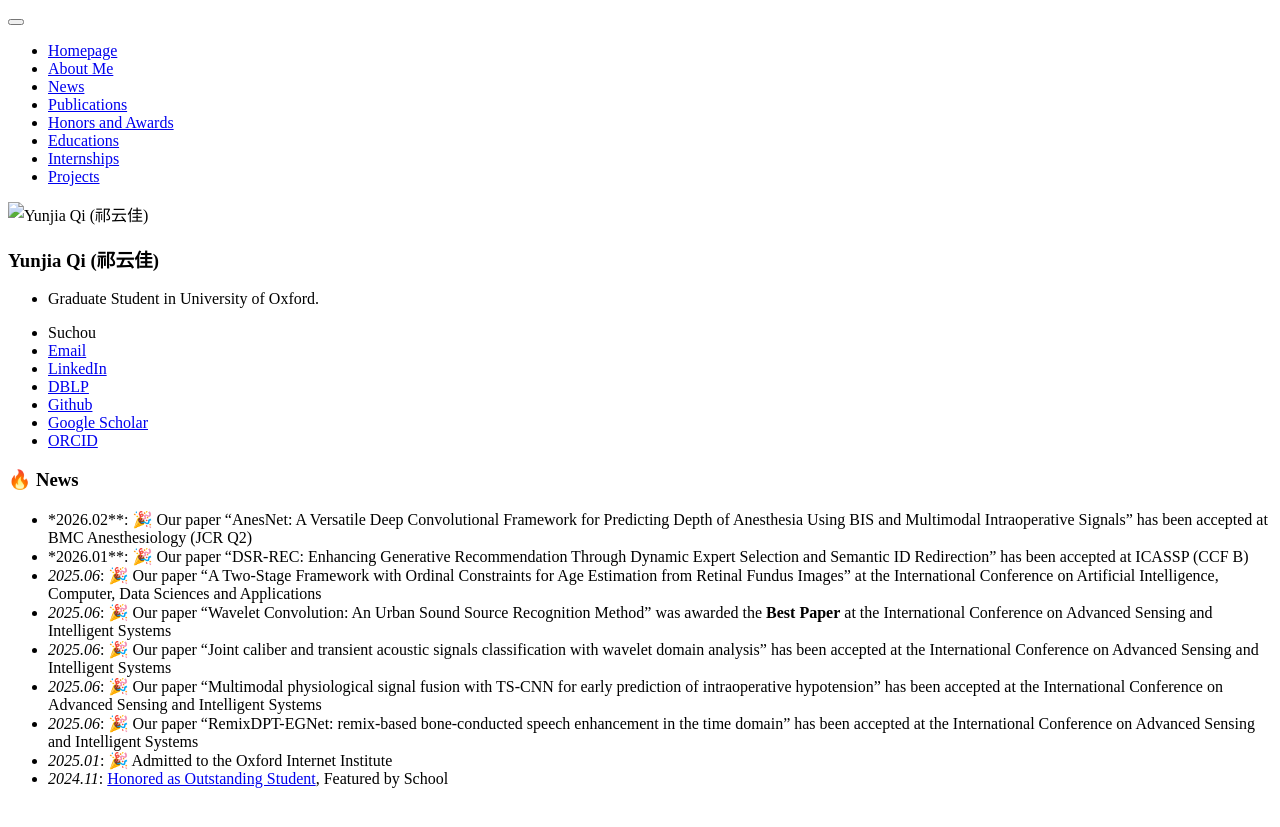
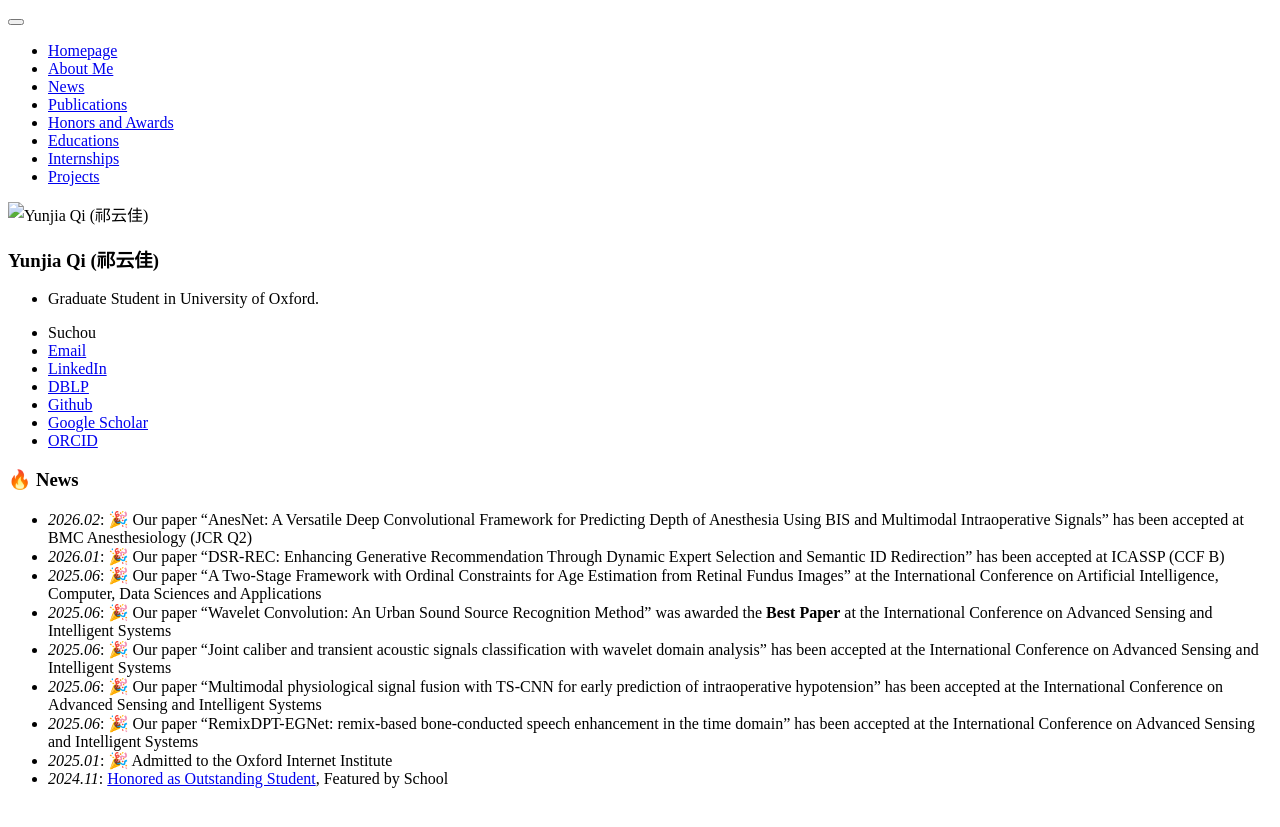
Before and after one commit to QiYunjia/QiYunjia.github.io, a Jekyll site: the page built from _pages/includes/news.md, in a window 1280 px wide. Shown: the top 827 px of the page. Built offline with Jekyll 4.4.1, drawn with Linux system fonts in a browser that asks for light colours; our own code applies the rules of GitHub Pages for plain Markdown files.

Commit message:
Update news.md

```diff
--- a/_pages/includes/news.md
+++ b/_pages/includes/news.md
@@ -1,8 +1,8 @@
 
 
 # 🔥 News
-- *2026.02**: 🎉 Our paper "AnesNet: A Versatile Deep Convolutional Framework for Predicting Depth of Anesthesia Using BIS and Multimodal Intraoperative Signals" has been accepted at BMC Anesthesiology (JCR Q2)
-- *2026.01**: 🎉 Our paper "DSR-REC: Enhancing Generative Recommendation Through Dynamic Expert Selection and Semantic ID Redirection" has been accepted at ICASSP (CCF B)
+- *2026.02*: 🎉 Our paper "AnesNet: A Versatile Deep Convolutional Framework for Predicting Depth of Anesthesia Using BIS and Multimodal Intraoperative Signals" has been accepted at BMC Anesthesiology (JCR Q2)
+- *2026.01*: 🎉 Our paper "DSR-REC: Enhancing Generative Recommendation Through Dynamic Expert Selection and Semantic ID Redirection" has been accepted at ICASSP (CCF B)
 - *2025.06*: 🎉 Our paper "A Two-Stage Framework with Ordinal Constraints for Age Estimation from Retinal Fundus Images" at the International Conference on Artificial Intelligence, Computer, Data Sciences and Applications
 - *2025.06*: 🎉 Our paper "Wavelet Convolution: An Urban Sound Source Recognition Method" was awarded the **Best Paper** at the International Conference on Advanced Sensing and Intelligent Systems
 - *2025.06*: 🎉 Our paper "Joint caliber and transient acoustic signals classification with wavelet domain analysis" has been accepted at the International Conference on Advanced Sensing and Intelligent Systems
```
